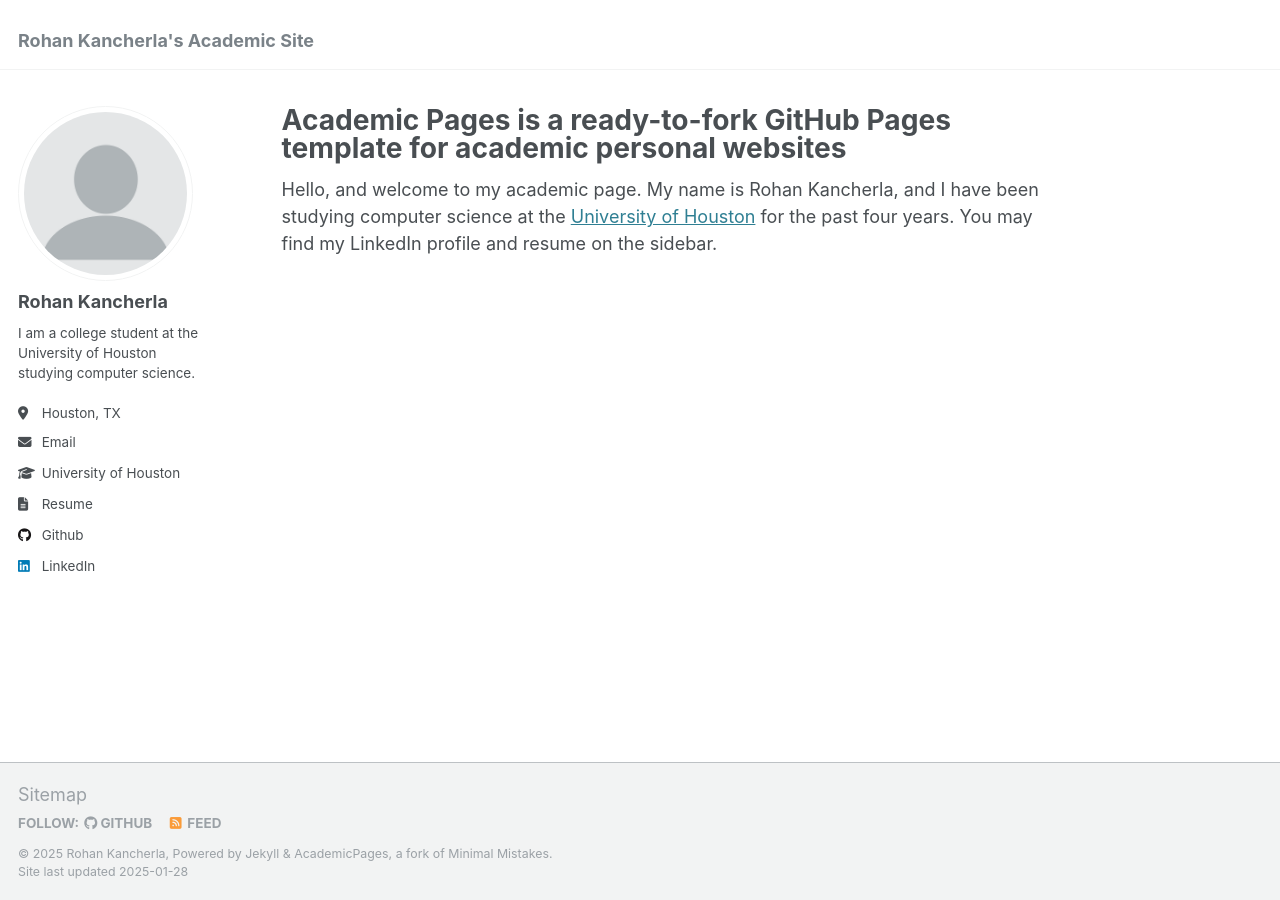
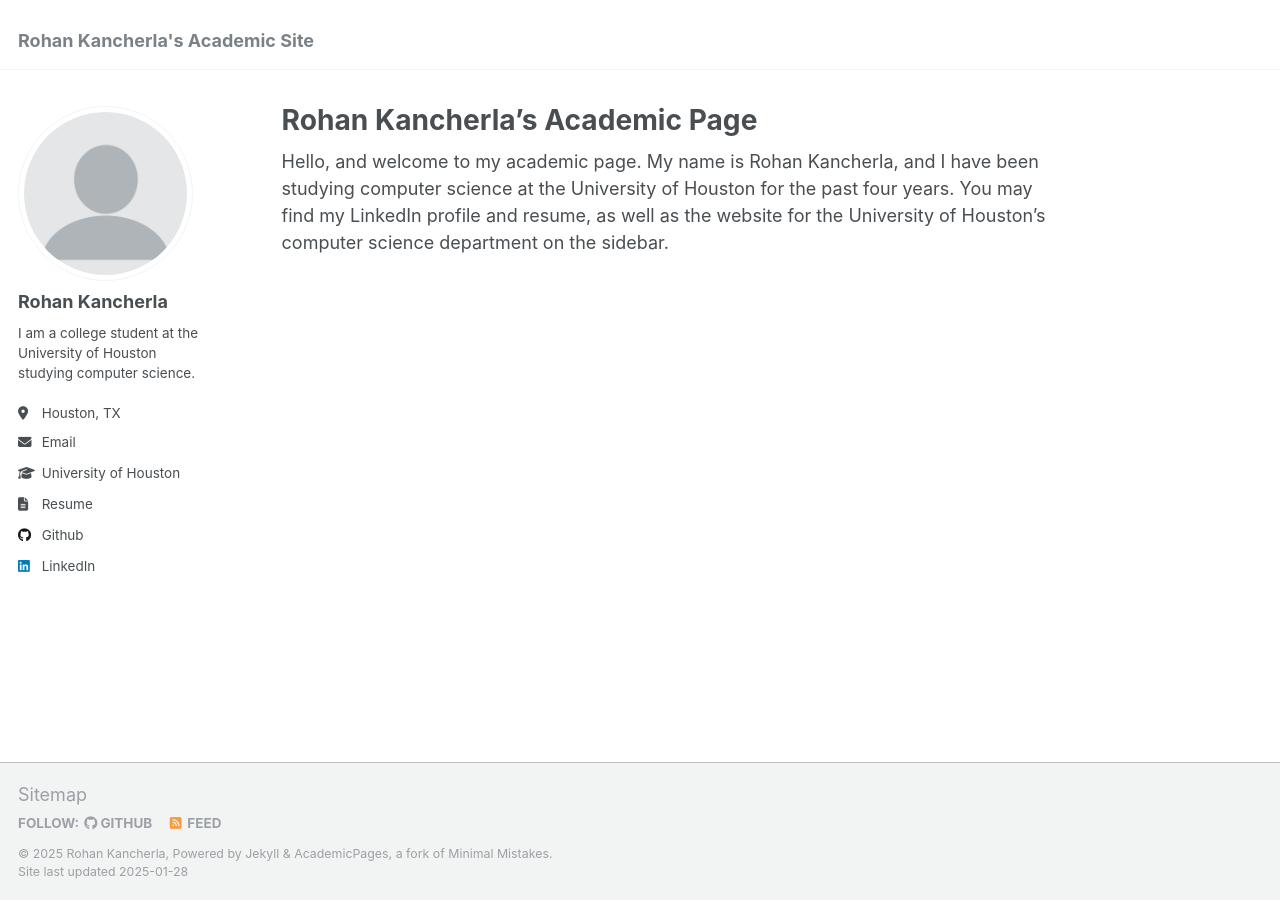
Before and after one commit to TRD159/TRD159.github.io, a Jekyll site: the page built from _pages/about.md, in a window 1280 px wide. Built offline with Jekyll 4.4.1, drawn with Linux system fonts in a browser that asks for light colours.

Commit message:
Update about.md

```diff
--- a/_pages/about.md
+++ b/_pages/about.md
@@ -1,10 +1,10 @@
 ---
 permalink: /
-title: "Academic Pages is a ready-to-fork GitHub Pages template for academic personal websites"
+title: "Rohan Kancherla's Academic Page"
 author_profile: true
 redirect_from:
   - /about/
   - /about.html
 ---
 
-Hello, and welcome to my academic page. My name is Rohan Kancherla, and I have been studying computer science at the [University of Houston](cs.uh.edu) for the past four years. You may find my LinkedIn profile and resume on the sidebar.
+Hello, and welcome to my academic page. My name is Rohan Kancherla, and I have been studying computer science at the University of Houston for the past four years. You may find my LinkedIn profile and resume, as well as the website for the University of Houston's computer science department on the sidebar.
```
